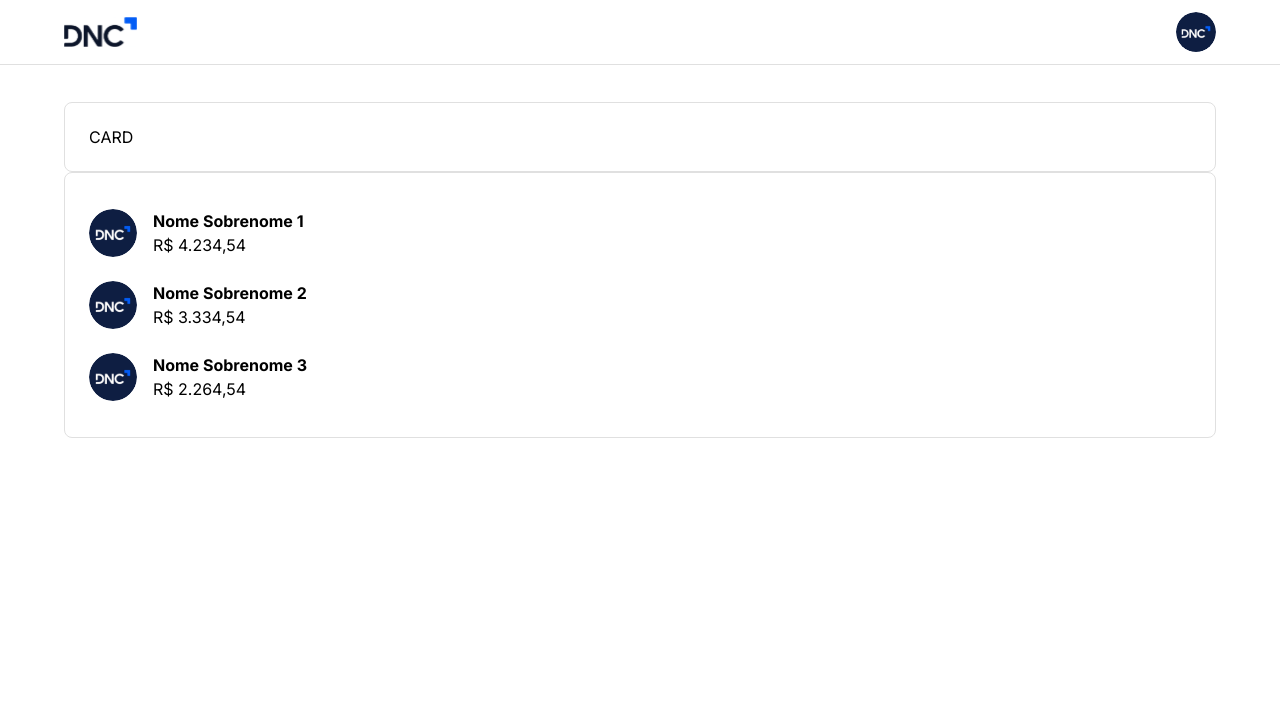
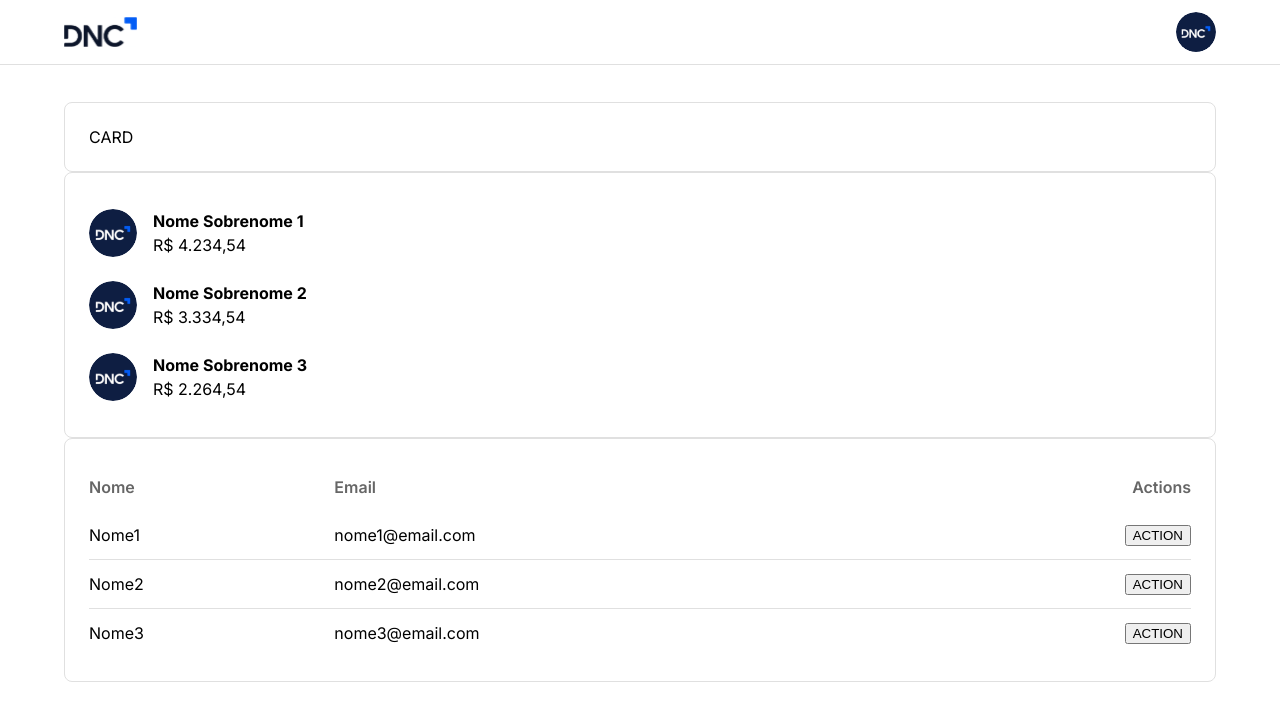
Before and after one commit to RodrigoSobralM/dnc-sales-dashboard-rodrigo, a React (Vite) app: page /home in a window 1280 px wide. Shown: the top 720 px of the page. Built offline with nearby package versions, Linux system fonts and the light colour scheme.

Commit message:
:sparkles: feat: Table Component

```diff
--- /dev/null
+++ b/src/components/CustomTable.tsx
@@ -0,0 +1,65 @@
+import styled from 'styled-components'
+import { CustomTableProps } from '@/types'
+import { pxToRem } from '@/utils'
+
+const TableWrapper = styled.div`
+  overflow-x: auto;
+  width: 100%;
+  table {
+    width: 100%;
+    border-collapse: collapse;
+
+    th,
+    td {
+      height: ${pxToRem(48)};
+      padding: 0 ${pxToRem(8)} 0 0;
+      text-align: left;
+      &:last-child {
+        text-align: right;
+        padding: 0;
+      }
+    }
+
+    th {
+      color: ${(props) => props.theme.typographies.subtitle};
+      font-weight: 600;
+    }
+
+    tr {
+      border-bottom: ${pxToRem(1)} solid
+        ${(props) => props.theme.appDefaultStroke};
+      &:last-child {
+        border-bottom: none;
+      }
+    }
+  }
+`
+const CustomTable = (props: CustomTableProps) => {
+  const { headers, rows } = props
+  return (
+    <>
+      <TableWrapper>
+        <table>
+          <thead>
+            <tr>
+              {headers.map((header, index) => (
+                <th key={index}>{header}</th>
+              ))}
+            </tr>
+          </thead>
+          <tbody>
+            {rows.map((row, rowIndex) => (
+              <tr key={rowIndex}>
+                {row.map((cell, cellIndex) => (
+                  <td key={cellIndex}>{cell}</td>
+                ))}
+              </tr>
+            ))}
+          </tbody>
+        </table>
+      </TableWrapper>
+    </>
+  )
+}
+
+export default CustomTable
--- a/src/components/index.ts
+++ b/src/components/index.ts
@@ -1,6 +1,7 @@
 export { default as AvatarList } from './AvatarList'
 export { default as FormComponent } from './FormComponent'
 export { default as Header } from './Header'
+export { default as CustomTable } from './CustomTable'
 export * from './BannerImage'
 export * from './CardComponent'
 export * from './Logo'
--- a/src/pages/Home.tsx
+++ b/src/pages/Home.tsx
@@ -1,4 +1,4 @@
-import { AvatarList, CardComponent, Header } from '@/components'
+import { AvatarList, CardComponent, CustomTable, Header } from '@/components'
 import { Container } from '@mui/material'
 import { currecyConverter } from '@/utils'
 
@@ -21,6 +21,27 @@
     },
   ]
 
+  const mockTableData = {
+    headers: ['Nome', 'Email', 'Actions'],
+    rows: [
+      [
+        <span>Nome1</span>,
+        <span>nome1@email.com</span>,
+        <button>ACTION</button>,
+      ],
+      [
+        <span>Nome2</span>,
+        <span>nome2@email.com</span>,
+        <button>ACTION</button>,
+      ],
+      [
+        <span>Nome3</span>,
+        <span>nome3@email.com</span>,
+        <button>ACTION</button>,
+      ],
+    ],
+  }
+
   return (
     <>
       <Header />
@@ -29,6 +50,12 @@
         <CardComponent>
           <AvatarList listData={mockListData} />
         </CardComponent>
+        <CardComponent>
+          <CustomTable
+            headers={mockTableData.headers}
+            rows={mockTableData.rows}
+          />
+        </CardComponent>
       </Container>
     </>
   )
--- /dev/null
+++ b/src/types/customTable.d.ts
@@ -0,0 +1,4 @@
+export interface CustomTableProps {
+  headers: string[]
+  rows: React.ReactNode[][]
+}
--- a/src/types/index.ts
+++ b/src/types/index.ts
@@ -1,4 +1,5 @@
 export * from './avatarsList'
+export * from './customTable'
 export * from './formComponent'
 export * from './theme'
 export * from './typographies'
```
